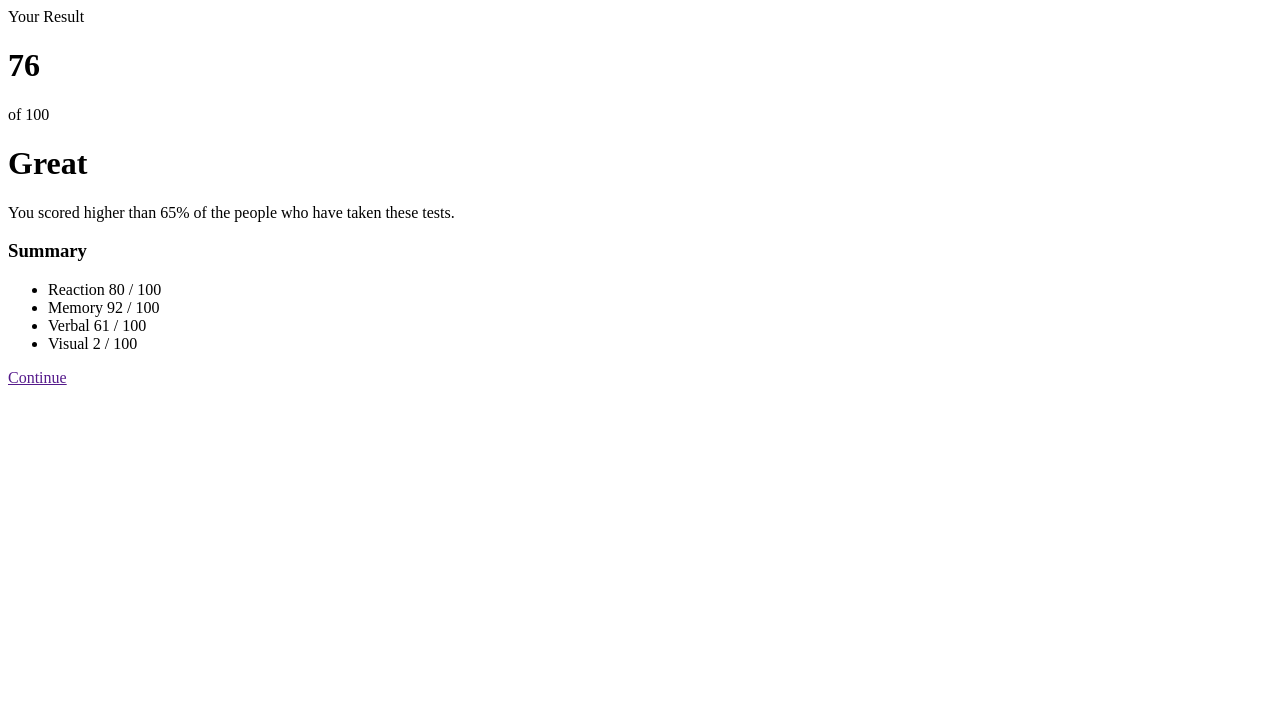
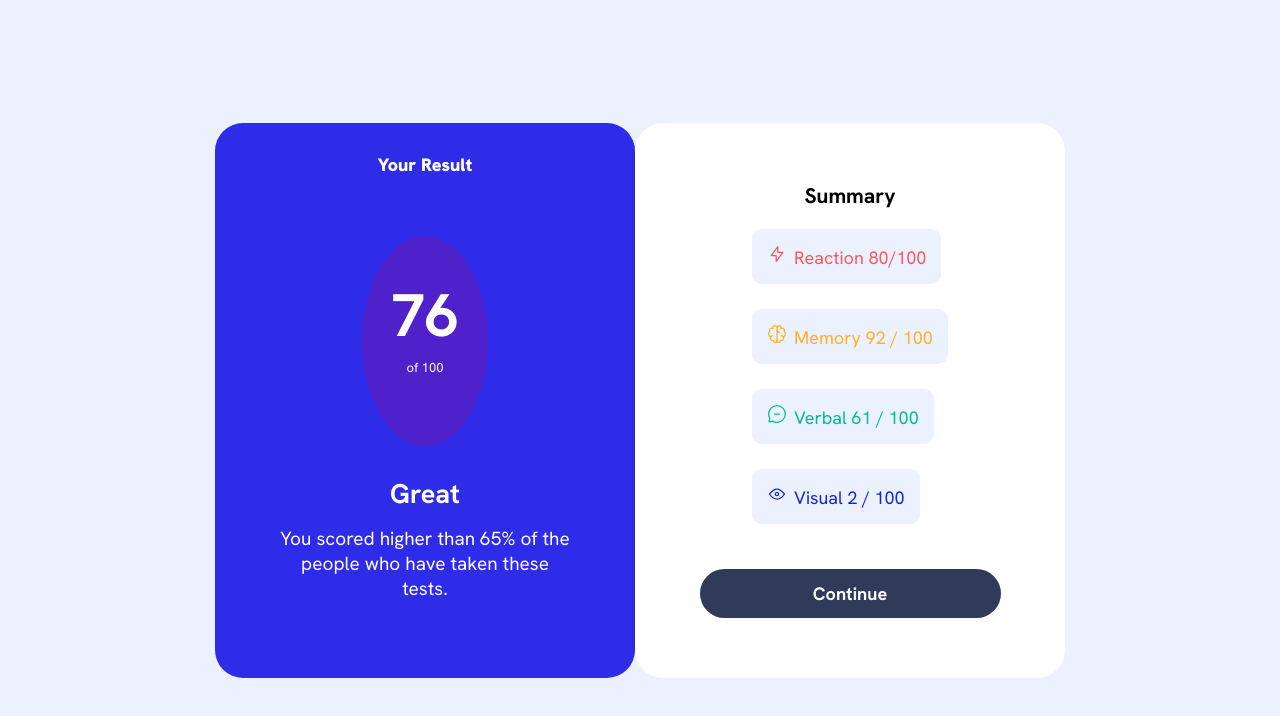
Before and after one commit to Dyego27/Results-summary-component, a plain HTML site: page index.html in a window 1280 px wide. Drawn offline with Linux system fonts and the light colour scheme.

Commit message:
fim do projeto

```diff
--- a/index.html
+++ b/index.html
@@ -15,21 +15,21 @@
         <span>Your Result</span>
       </div>
       <div class="numero">
-        <h1>76</h1>
-        <p>of 100</p>
+        <h1 class="h1">76</h1>
+        <p class="p1">of 100</p>
       </div>
       <div class="conteudo">
-        <h1>Great</h1>
-        <p> You scored higher than 65% of the people who have taken these tests.</p>
+        <h2>Great</h2>
+        <p class="p2"> You scored higher than 65% of the people who have taken these tests.</p>
       </div>
     </div>
     <div class="container2">
       <h3>Summary</h3>
       <ul class="lista">
-        <li>Reaction 80 / 100</li>
-        <li>Memory 92 / 100</li>
-        <li>Verbal 61 / 100</li>
-        <li>Visual 2 / 100</li>
+        <li class="li1"><img src="assets/images/icon-reaction.svg" alt="" class="img">Reaction 80/100</li>
+        <li class="li2"><img src="assets/images/icon-memory.svg" alt="" class="img">Memory 92 / 100</li>
+        <li class="li3"><img src="assets/images/icon-verbal.svg" alt="" class="img">Verbal 61 / 100</li>
+        <li class="li4"><img src="assets/images/icon-visual.svg" alt="" class="img">Visual 2 / 100</li>
       </ul>
       <a href="" class="btt">Continue</a>
     </div>
--- a/style.css
+++ b/style.css
@@ -0,0 +1,138 @@
+@import url('https://fonts.googleapis.com/css2?family=Hanken+Grotesk:ital,wght@0,100..900;1,100..900&display=swap');
+*{
+    margin: 0;
+    padding: 0;
+    box-sizing: border-box;
+}
+body{
+    background-color: hsl(221, 100%, 96%);
+    font-size: 18px;
+    font-family: "Hanken Grotesk",sans-serif;
+}
+.main{
+    display: flex;
+    justify-content: center;
+    align-items: center;
+    min-height: 100dvh;
+}
+.container1{
+    background-color: hsl(241, 81%, 54%);
+    border-radius: 28px;
+    width: 420px;
+    height: 555px;
+}
+.result{
+    color: hsl(0, 0%, 100%);
+    display: flex;
+    justify-content: center;
+    padding-top: 30px;
+    padding-bottom: 60px;
+    font-weight: 900;
+}
+.numero{
+    color: hsl(0, 0%, 100%);
+    display: flex;
+    justify-content: center;
+    align-items: center;
+    flex-direction: column;
+    margin-bottom: 30px;
+    background-color: hsla(256, 72%, 46%, 1);
+    border-radius: 90%;
+    width: 30%;
+    padding-top: 40px;
+    margin-left: 35%;
+}
+.h1{
+    font-weight: bold;
+    font-size: 60px;
+}
+.p1{
+    margin-top: 5px;
+    font-size: 13px;
+}
+.p2{
+    text-align: center;
+    font-size: 19px;
+    width: 290px;
+
+}
+h2{
+    color: hsl(0, 0%, 100%);
+    display: flex;
+    justify-content: center;
+    align-items: center;
+}
+p{
+    color: hsl(0, 0%, 100%);
+    display: flex;
+    justify-content: center;
+    align-items: center;
+    width: 40%;
+    margin: 0 auto;
+    margin-bottom: 70px;
+    margin-top: 15px;
+}
+.container2{
+    background-color: hsl(0, 0%, 100%);
+    display: flex;
+    justify-content: center;
+    align-items: center;
+    flex-direction: column;
+    width: 430px;
+    height: 555px;
+    gap: 20px;
+    border-radius: 28px;
+}
+.container2 ul{
+    list-style: none;
+    display: flex;
+    justify-content: flex-start;
+    align-items: flex-start;
+    flex-direction: column;
+}
+.li1{
+    color: hsl(0, 100%, 67%);
+    background-color: hsl(221, 100%, 96%);
+    margin-bottom: 25px;
+    padding: 15px;
+    border-radius: 10px;
+}
+.li2{
+    color: hsl(39, 100%, 56%);
+    background-color: hsl(221, 100%, 96%);
+    margin-bottom: 25px;
+    padding: 15px;
+    border-radius: 10px;
+
+}
+.li3{
+    color:  hsl(166, 100%, 37%);
+    background-color: hsl(221, 100%, 96%);
+    margin-bottom: 25px;
+    padding: 15px;
+    border-radius: 10px;
+}
+.li4{
+    color:  hsl(234, 85%, 45%);
+    background-color: hsl(221, 100%, 96%);
+    margin-bottom: 25px;
+    padding: 15px;
+    border-radius: 10px;
+}
+.img{
+    margin-right: 7px;
+
+}
+.btt {
+    text-decoration: none;
+    background-color: hsl(224, 30%, 27%);
+    color: white;
+    padding: 13px;
+    width: 70%;
+    text-align: center;
+    border-radius: 60px;
+    font-weight: 700;
+}
+.btt:hover{
+    background-color: hsl(241, 81%, 54%);
+}
```
